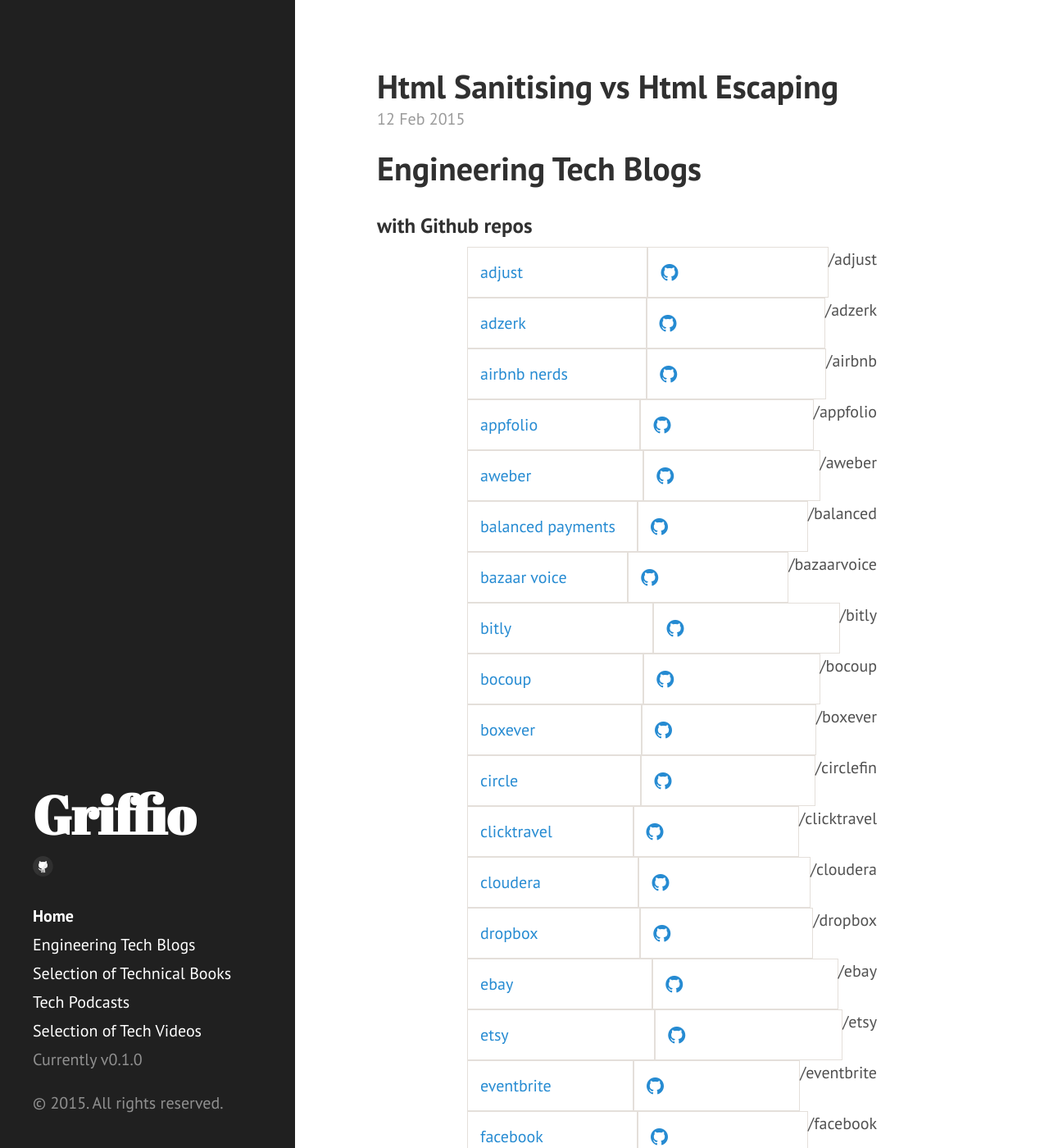
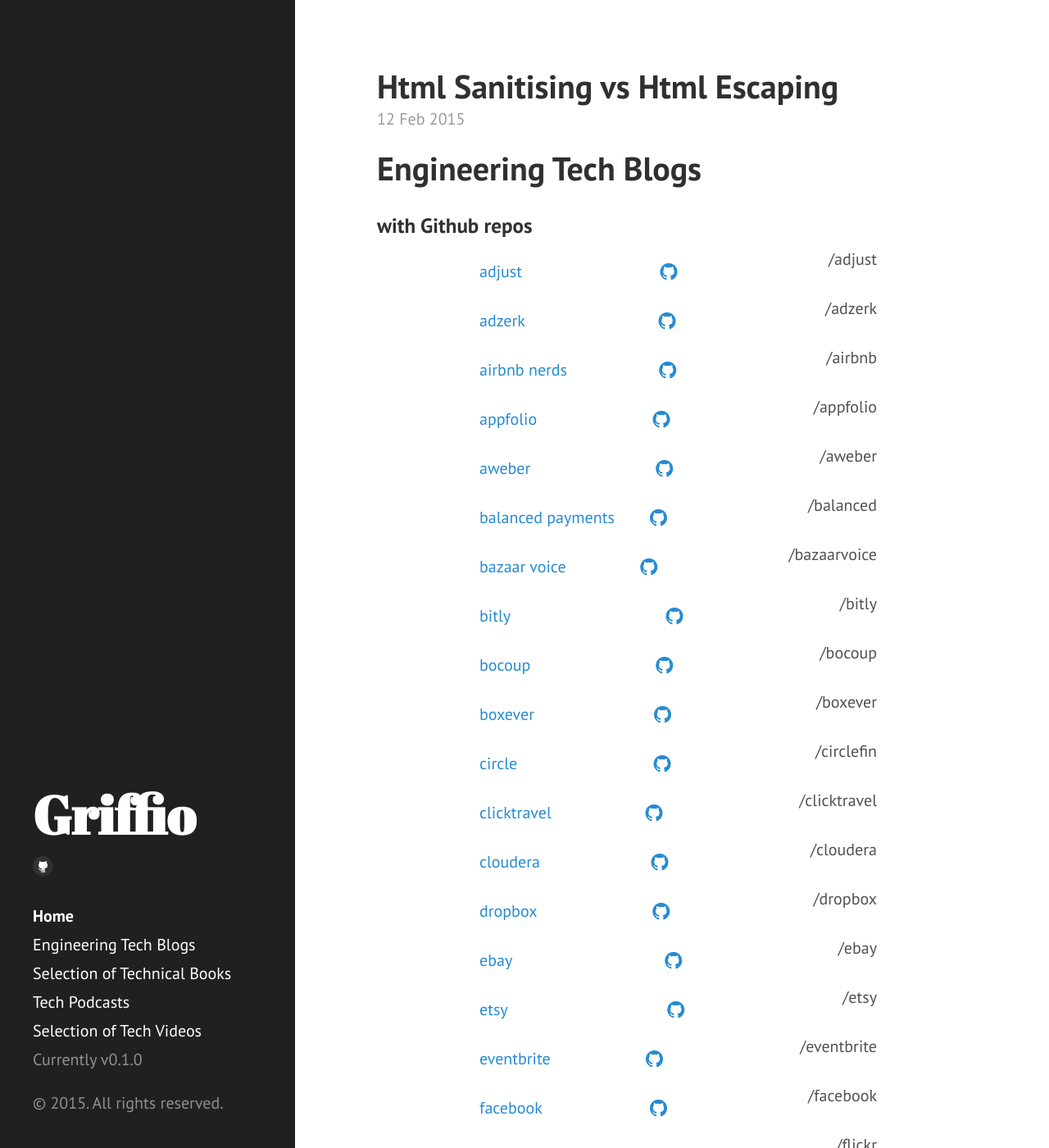
Before and after one commit to griffio/griffio.github.io, a Jekyll site: the page built from index.html, in a window 1280 px wide and 1400 px high. Shown: the whole window at 82% size. Built offline with Jekyll 4.4.1, drawn with Linux system fonts in a browser that asks for light colours; nearby versions of some CDN libraries; the list of posts is cut into pages by our own code.

Commit message:
Update dataspec-flex.css

```diff
--- a/public/css/dataspec-flex.css
+++ b/public/css/dataspec-flex.css
@@ -6,7 +6,6 @@
 }
 
 .DataSpec-blog, .DataSpec-repo {
-    border: 1px solid rgba(147, 128, 108, 0.25);
     padding: 0.75em;
     flex: 1;
     -webkit-flex: 1;
```
